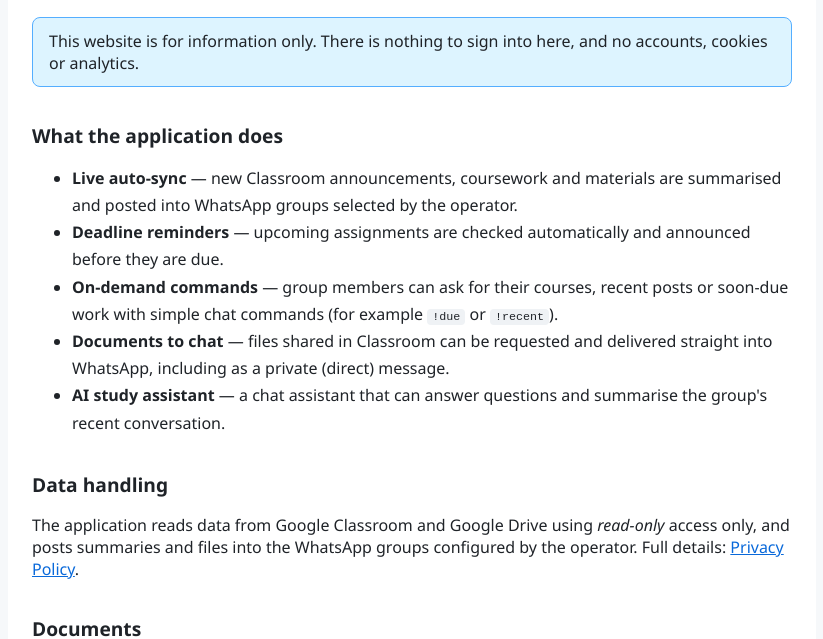
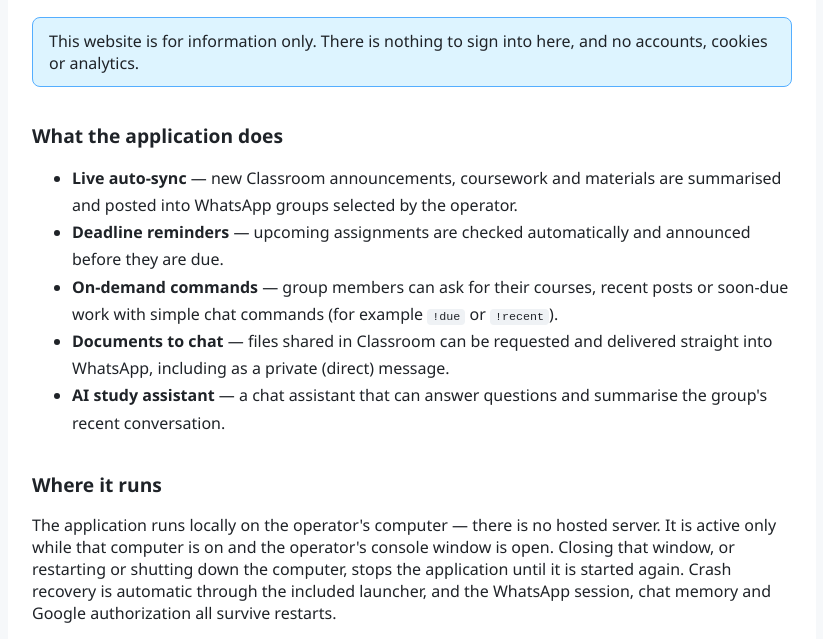
Before and after one commit to 1CE-XD/Google-Classroom-Whatsapp-Bot, a website: page docs/index.html in a window 1280 px wide. Shown: the part 161-800 px from the top of the page, without its empty margins (228-1051 px from the left). Drawn offline with Linux system fonts and the light colour scheme.

Commit message:
docs: document the runtime limitation plainly - local process, stops on window close or PC restart
The bot is a local Node.js process, not a hosted service. Closing the
launcher window, or restarting/shutting down the PC, stops it until it
is started again; process crashes are auto-recovered by the launcher.

- README: new 'Read First' limitations section with an exact behaviour
  table (window close / PC restart / crash), what is never lost, and
  the 3-step restart procedure; Step 4 now recommends the launcher
  (bat) over bare npm start
- docs/index.html: 'Where it runs' section describing the same
  limitation for visitors, consistent with the privacy/terms pages

```diff
--- a/docs/index.html
+++ b/docs/index.html
@@ -32,6 +32,9 @@ code{background:#eff2f5;padding:1px 5px;border-radius:4px;font-size:0.9em}
 <li><strong>AI study assistant</strong> &mdash; a chat assistant that can answer questions and summarise the group's recent conversation.</li>
 </ul>
 
+<h2>Where it runs</h2>
+<p>The application runs locally on the operator's computer &mdash; there is no hosted server. It is active only while that computer is on and the operator's console window is open. Closing that window, or restarting or shutting down the computer, stops the application until it is started again. Crash recovery is automatic through the included launcher, and the WhatsApp session, chat memory and Google authorization all survive restarts.</p>
+
 <h2>Data handling</h2>
 <p>The application reads data from Google Classroom and Google Drive using <em>read-only</em> access only, and posts summaries and files into the WhatsApp groups configured by the operator. Full details: <a href="privacy.html">Privacy Policy</a>.</p>
 
```
Also changed, not shown: README.md.
